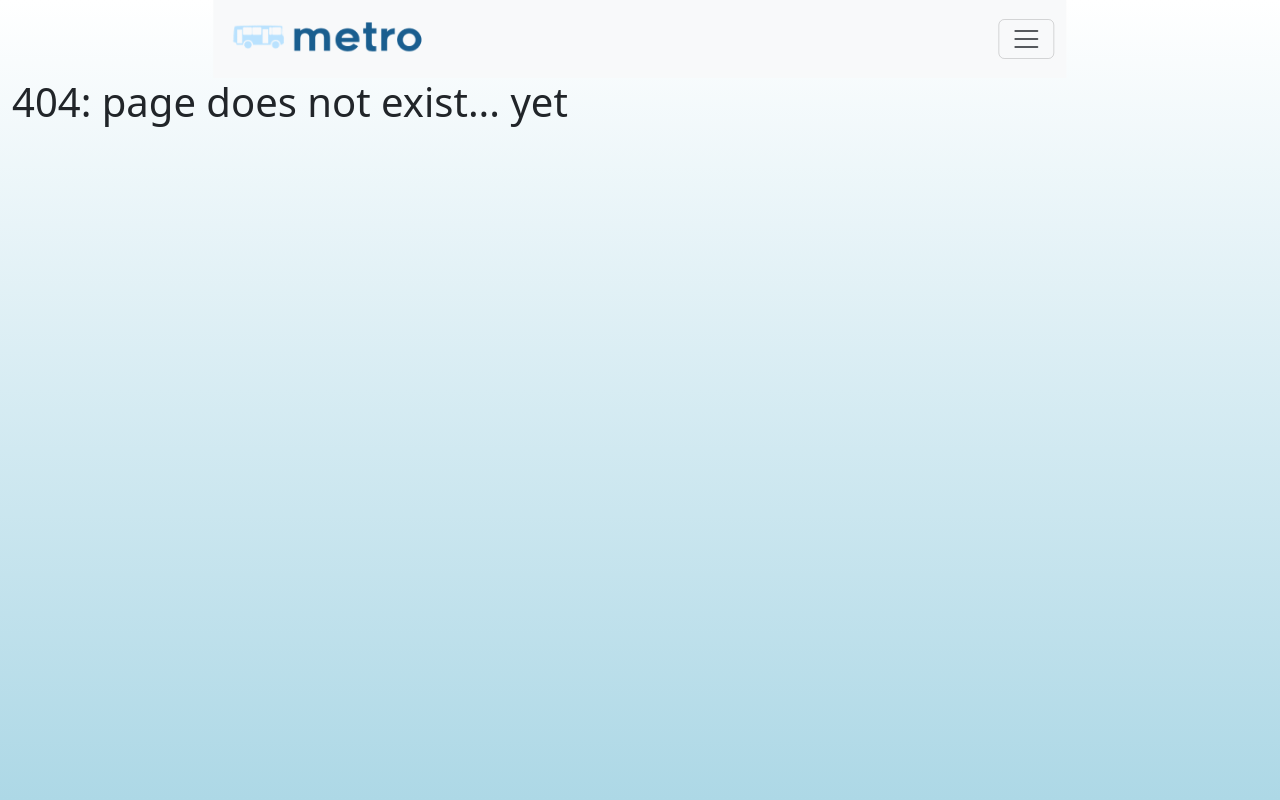
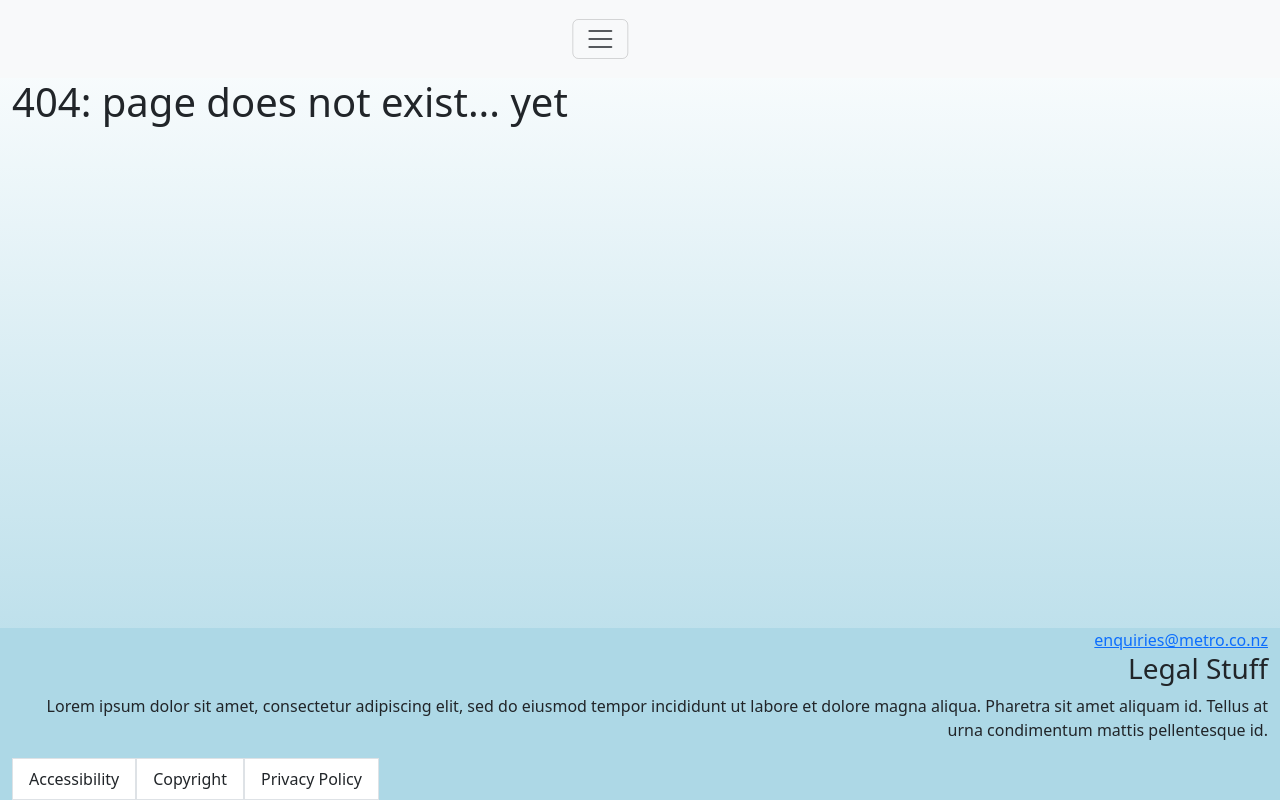
Before and after one commit to nicki-choo/CS203_MetroApp, a Flask app: page /# in a window 1280 px wide. Run offline with Flask 3, Linux system fonts and the light colour scheme.

Commit message:
Navbar Tweak

```diff
--- a/app.py
+++ b/app.py
@@ -28,6 +28,7 @@ def main():  # put application's code here
 def top_up():
     return render_template('topUpCard.html')
 
+
 @app.route('/view_data', methods=['GET'])
 def view_data():
     conn = sqlite3.connect('users.sqlite')
@@ -37,7 +38,6 @@ def view_data():
     users = cursor.fetchall()
 
     return users
-
 
 
 @app.route('/register', methods=['POST'])
@@ -68,6 +68,7 @@ def register_user():
     # Redirect to the login page
     return redirect(url_for('login'))
 
+
 def send_verification_email(email):
     msg = Message("Welcome to MetroBus",
                   sender='nickidummyacc@gmail.com',
@@ -86,11 +87,10 @@ def login():
     return render_template('login.html')
 
 
-
-
 @app.route('/fares')
 def fares():
     return render_template('fares.html')
+
 
 @app.route('/#')
 def errPage():
--- a/templates/base.html
+++ b/templates/base.html
@@ -13,18 +13,18 @@
     {% block head %}{% endblock %}
 </head>
 <body>
-<nav class="navbar bg-body-tertiary col-xl-8 col-sm-12 col-lg-10 translate-middle-x start-50">
-    <div class="container-fluid">
-        <a href="http://127.0.0.1:5000/" style="width: 50%;"><img src="static/logos/colored_metrologo.png" alt="Metro Logo" style="width: 60%; max-width: 200px;"></a>
+<nav class="navbar bg-body-tertiary col-12">
+    <div class="container-fluid col-12 col-xl-8 col-sm-12 col-lg-10 translate-middle-x start-50">
+        <a href="https://metro-app.onrender.com" style="width: 50%;"><img src="static/logos/colored_metrologo.png" alt="Metro Logo" style="width: 60%; max-width: 200px;"></a>
         <button class="navbar-toggler" type="button" data-bs-toggle="collapse" data-bs-target="#navbarNavAltMarkup"
                 aria-controls="navbarNavAltMarkup" aria-expanded="false" aria-label="Toggle navigation">
         <span class="navbar-toggler-icon"></span>
         </button>
         <div class="collapse navbar-collapse" id="navbarNavAltMarkup">
             <div class="navbar-nav">
-                <a class="nav-link active" aria-current="page" href="https://metrobus-app.onrender.com">Home</a>
-                <a class="nav-link" href="https://metrobus-app.onrender.com/login">Login</a>
-                <a class="nav-link" href="https://metrobus-app.onrender.com/fares">Fares & Pricing</a>
+                <a class="nav-link active" aria-current="page" href="https://metro-app.onrender.com/">Home</a>
+                <a class="nav-link" href="https://metro-app.onrender.com/login">Login</a>
+                <a class="nav-link" href="https://metro-app.onrender.com/fares">Fares & Pricing</a>
                 <a class="nav-link disabled">Top Up Bus Card</a>
             </div>
         </div>
@@ -35,23 +35,23 @@
 
 {% endblock %}
 </div>
-<!--<footer class="footer w-100 position-absolute bottom-0 start-50 translate-middle-x"-->
-<!--    style="background-color: lightblue;">-->
-<!--    <div class="container-fluid">-->
-<!--        <a href="#">enquiries@metro.co.nz</a>-->
-<!--        <h3>Legal Stuff</h3>-->
-<!--        <p>Lorem ipsum dolor sit amet, consectetur adipiscing elit, sed do eiusmod tempor incididunt ut labore et dolore-->
-<!--        magna aliqua. Pharetra sit amet aliquam id. Tellus at urna condimentum mattis pellentesque id.</p>-->
-<!--        <div class="col-12">-->
-<!--            <ul class="list-group list-group-horizontal start-50">-->
-<!--                <li><a class="list-group-item" href="#">Accessibility</a></li>-->
-<!--                <li><a class="list-group-item" href="#">Copyright</a></li>-->
-<!--                <li><a class="list-group-item" href="#">Privacy Policy</a></li>-->
-<!--            </ul>-->
-<!--        </div>-->
+<footer class="footer w-100 position-absolute bottom-0 start-50 translate-middle-x"
+    style="background-color: lightblue;">
+    <div class="container-fluid">
+        <a href="#">enquiries@metro.co.nz</a>
+        <h3>Legal Stuff</h3>
+        <p>Lorem ipsum dolor sit amet, consectetur adipiscing elit, sed do eiusmod tempor incididunt ut labore et dolore
+        magna aliqua. Pharetra sit amet aliquam id. Tellus at urna condimentum mattis pellentesque id.</p>
+        <div class="col-12">
+            <ul class="list-group list-group-horizontal start-50">
+                <li><a class="list-group-item" href="#">Accessibility</a></li>
+                <li><a class="list-group-item" href="#">Copyright</a></li>
+                <li><a class="list-group-item" href="#">Privacy Policy</a></li>
+            </ul>
+        </div>
 
-<!--    </div>-->
-<!--</footer>-->
+    </div>
+</footer>
 <script src="static/script.js"></script>
 <script src="https://cdn.jsdelivr.net/npm/bootstrap@5.3.0-alpha3/dist/js/bootstrap.bundle.min.js"
         integrity="sha384-ENjdO4Dr2bkBIFxQpeoTz1HIcje39Wm4jDKdf19U8gI4ddQ3GYNS7NTKfAdVQSZe"
```
